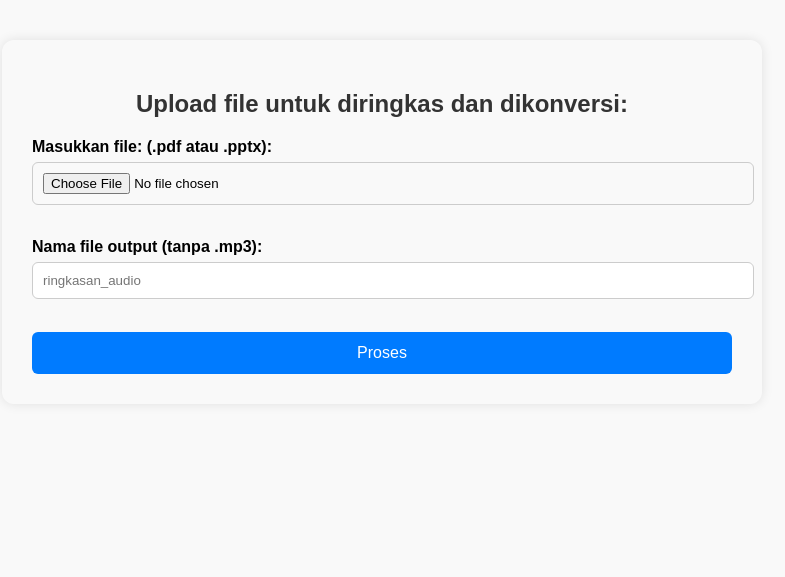
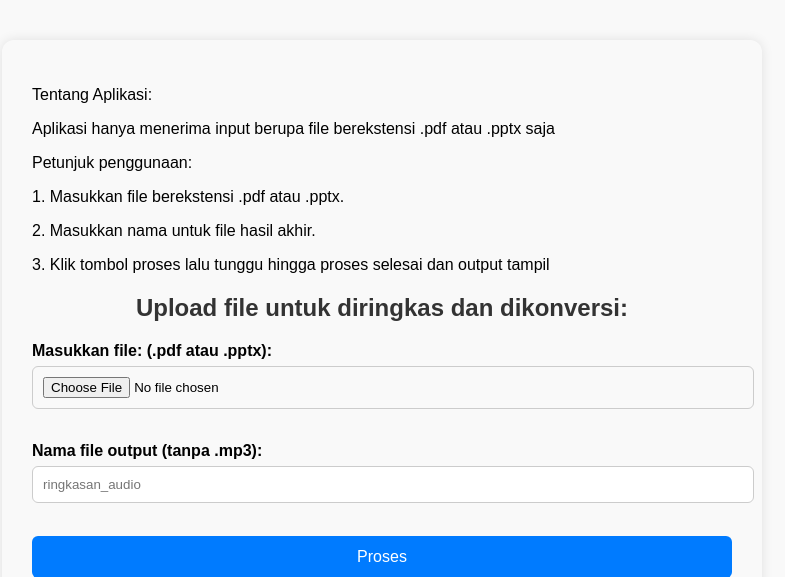
Before and after one commit to gilbertopatricklie/product-pi, a Flask app: page / in a window 1280 px wide. Shown: the top 577 px of the page, without its empty margins (258-1043 px from the left). Run offline with Flask 3, Linux system fonts and the light colour scheme.

```diff
--- a/templates/index.html
+++ b/templates/index.html
@@ -5,13 +5,13 @@
      <link rel="stylesheet" href="{{ url_for('static', filename='style.css') }}">
 </head>
 <body>
-    <!-- <p>Tentang Aplikasi:</p>
+    <p>Tentang Aplikasi:</p>
     <p>Aplikasi hanya menerima input berupa file berekstensi .pdf atau .pptx saja</p>
 
     <p>Petunjuk penggunaan:</p>
     <p>1. Masukkan file berekstensi .pdf atau .pptx.</p>
     <p>2. Masukkan nama untuk file hasil akhir.</p>
-    <p>3. Klik tombol proses lalu tunggu hingga proses selesai dan output tampil</p> -->
+    <p>3. Klik tombol proses lalu tunggu hingga proses selesai dan output tampil</p>
 
     <h2>Upload file untuk diringkas dan dikonversi:</h2>
     <form action="/upload" method="post" enctype="multipart/form-data">
```
Also changed, not shown: contohtoken.py (+2 -1 lines).
